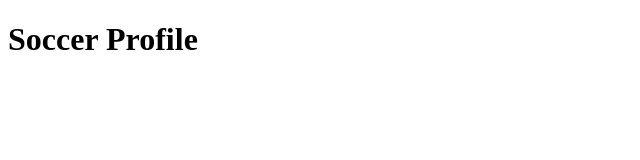
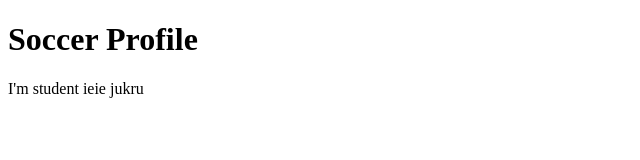
Before and after one commit to KampanartPoonpanao/github-desktop-project, a plain HTML site: page index.html in a window 1280 px wide. Shown: the whole page, without its empty margins (0-640 px from the left). Drawn offline with Linux system fonts and the light colour scheme.

Commit message:
add info
add info

```diff
--- a/index.html
+++ b/index.html
@@ -7,5 +7,6 @@
 </head>
 <body>
     <h1>Soccer Profile</h1>
+    <p>I'm student ieie jukru</p>
 </body>
 </html>
```
